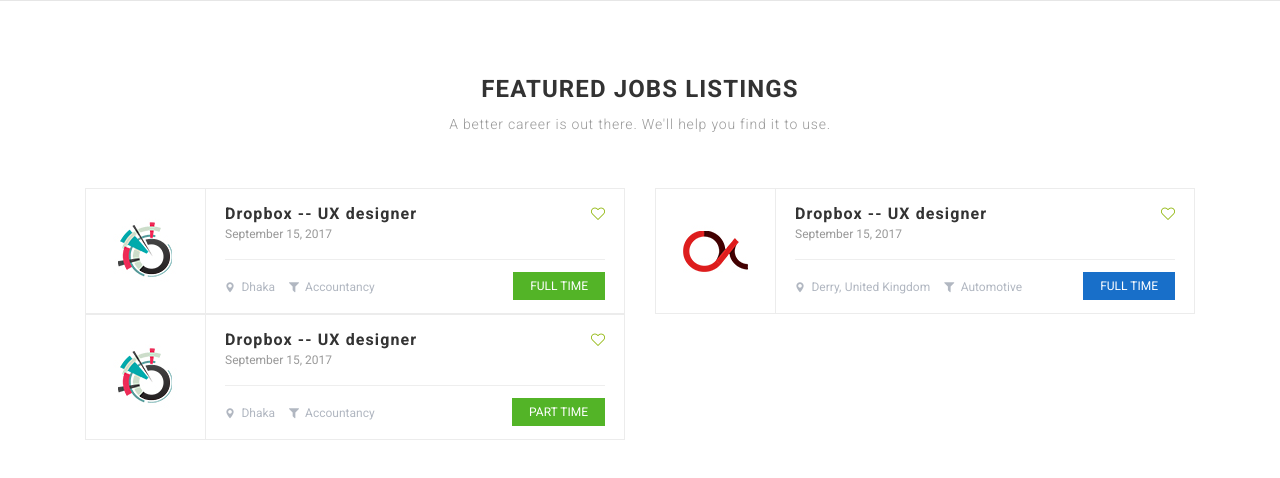
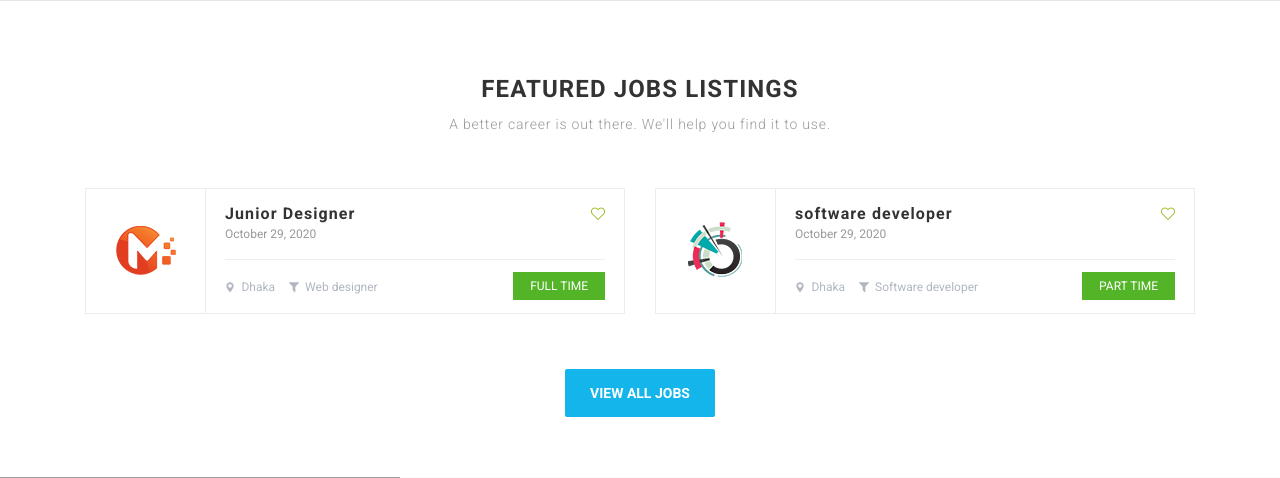
Before and after one commit to Sabbirdiu/jobportal, a Django app: page / in a window 1280 px wide. Shown: the part 1871-2349 px from the top of the page. Run offline with Django 3.2, Linux system fonts and the light colour scheme; data comes from the database, SQL or seed files in the repository; both versions use the stored data as it was after the commit; some libraries are stand-ins or nearby versions; some web fonts are replaced; grey boxes are pictures that could not be loaded.

Commit message:
rendering data to template for job feature

```diff
--- a/home/views.py
+++ b/home/views.py
@@ -4,10 +4,12 @@ from home.models import Category,JobListing
 
 
 def index(request):
-    qs = JobListing.objects.all()
+    joblist = JobListing.objects.filter(featured=True)
+    categories = Category.objects.filter()
 
     context = {
-        'joblist': qs,
+        'joblist': joblist,
+        'categories':categories,
     }
 
     return render(request,"index.html",context)
--- a/jobportal/urls.py
+++ b/jobportal/urls.py
@@ -1,4 +1,5 @@
-
+from django.conf import settings
+from django.conf.urls.static import static
 from django.contrib import admin
 from django.urls import path,include
 
@@ -6,3 +7,8 @@ urlpatterns = [
     path('admin/', admin.site.urls),
     path('',include('home.urls')),
 ]
+if settings.DEBUG:
+    urlpatterns += static(settings.STATIC_URL,
+                          document_root=settings.STATIC_ROOT)
+    urlpatterns += static(settings.MEDIA_URL,
+                          document_root=settings.MEDIA_ROOT)
--- a/templates/index.html
+++ b/templates/index.html
@@ -178,46 +178,34 @@
                             <!-- Featured Jobs Listings -->
                             <div class="careerfy-job-listing careerfy-featured-listing">
                                 <ul class="careerfy-row">
+                                    {% for list in joblist %}
                                     <li class="careerfy-column-6">
-                                        {% for list in joblist %}
+
                                         <div class="careerfy-table-layer">
                                             <div class="careerfy-table-row">
-                                                <figure><a href="#"><img src="{% static 'extra-images/featured-listing-1.jpg' %}" alt=""></a></figure>
+                                                <figure><a href="#"><img src="{{ list.image.url }}" alt=""></a></figure>
                                                 <div class="careerfy-featured-listing-text">
-                                                    <h2><a href="#">Dropbox -- UX designer</a></h2>
+                                                    <h2><a href="#">{{list.title}}</a></h2>
                                                     <a href="#" class="careerfy-like-list"><i class="careerfy-icon careerfy-heart"></i></a>
-                                                    <time datetime="2008-02-14 20:00">September 15, 2017</time>
+                                                    <time datetime="2008-02-14 20:00">{{list.published_on|date:"F d, Y"}}</time>
                                                     <div class="careerfy-featured-listing-options">
                                                         <ul>
                                                             <li><i class="careerfy-icon careerfy-maps-and-flags"></i> <a href="#">{{list.job_location}}</li>
-                                                            <li><i class="careerfy-icon careerfy-filter-tool-black-shape"></i> <a href="#">Accountancy</a></li>
+
+
+                                                        {% for cat in list.category.all %}
+                                                            <li><i class="careerfy-icon careerfy-filter-tool-black-shape"></i> <a href="#">{{cat}}</a></li>
+                                                        {% endfor %}
                                                         </ul>
                                                         <a href="#" class="careerfy-option-btn">{{list.employment_status}}</a>
                                                     </div>
                                                 </div>
                                             </div>
                                         </div>
-                                        {% endfor %}
+
                                     </li>
-                                    <li class="careerfy-column-6">
-                                        <div class="careerfy-table-layer">
-                                            <div class="careerfy-table-row">
-                                                <figure><a href="#"><img src="{% static 'extra-images/featured-listing-2.jpg' %}" alt=""></a></figure>
-                                                <div class="careerfy-featured-listing-text">
-                                                    <h2><a href="#">Dropbox -- UX designer</a></h2>
-                                                    <a href="#" class="careerfy-like-list"><i class="careerfy-icon careerfy-heart"></i></a>
-                                                    <time datetime="2008-02-14 20:00">September 15, 2017</time>
-                                                    <div class="careerfy-featured-listing-options">
-                                                        <ul>
-                                                            <li><i class="careerfy-icon careerfy-maps-and-flags"></i> <a href="#">Derry,</a> <a href="#">United Kingdom</a></li>
-                                                            <li><i class="careerfy-icon careerfy-filter-tool-black-shape"></i> <a href="#">Automotive</a></li>
-                                                        </ul>
-                                                        <a href="#" class="careerfy-option-btn careerfy-blue">Full time</a>
-                                                    </div>
-                                                </div>
-                                            </div>
-                                        </div>
-                                    </li>
+                                    {% endfor %}
+
 
 
 
```
Also changed, not shown: db.sqlite3, media/media/featured-listing-1.jpg (added), media/media/featured-listing-4.jpg (added).
